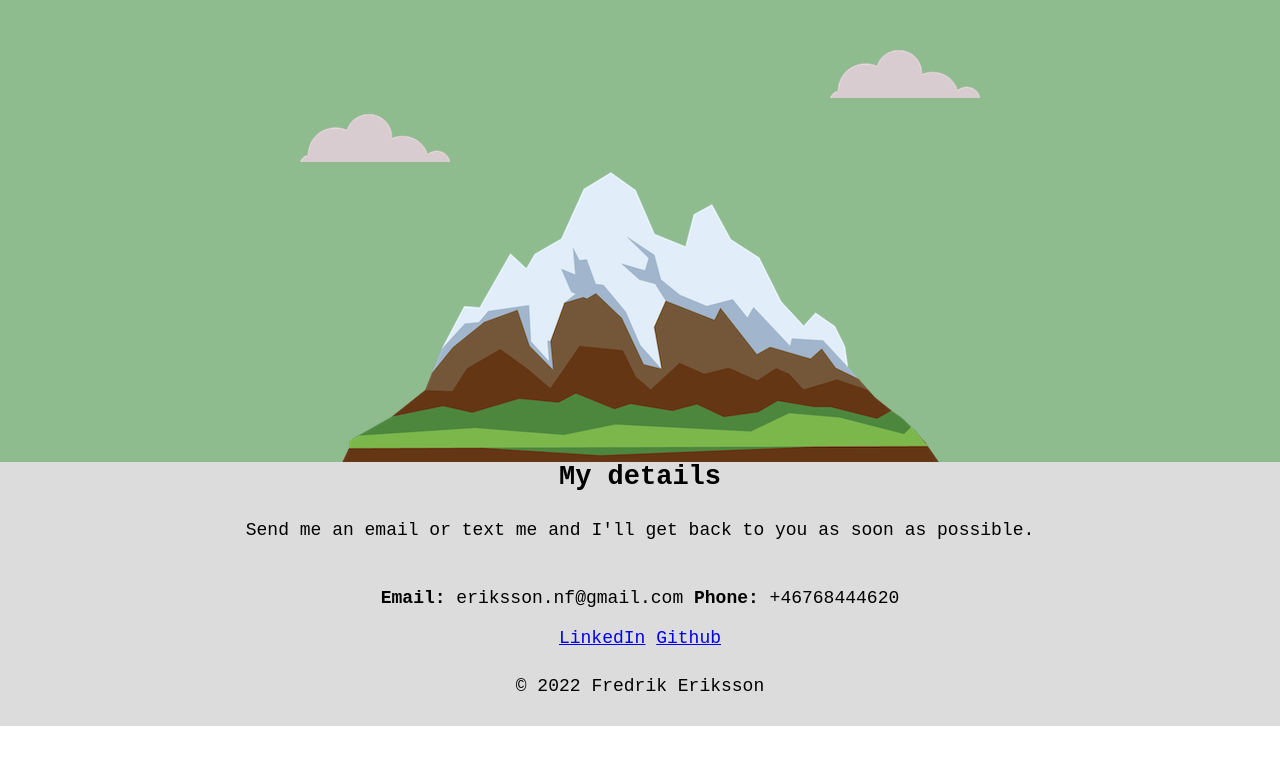
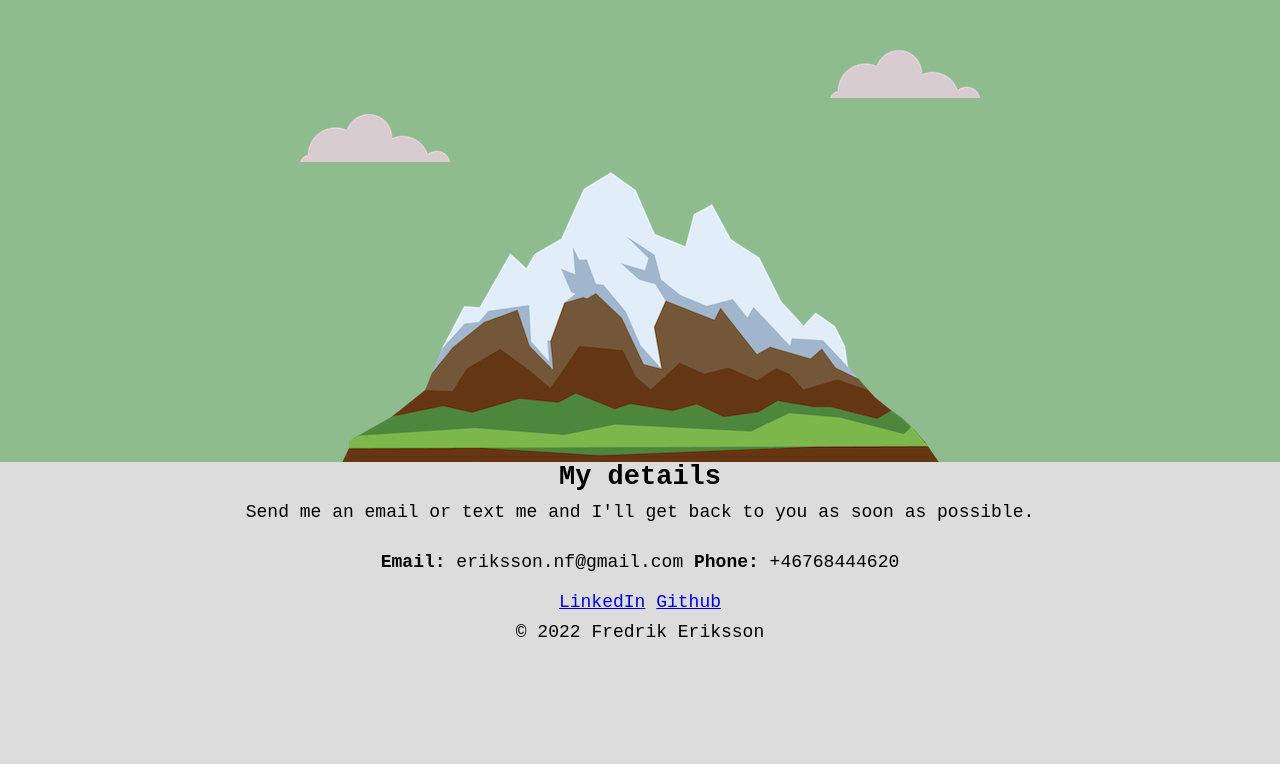
Before and after one commit to ErikssonF/Portfolio, a plain HTML site: page contact.html in a window 1280 px wide. Drawn offline with Linux system fonts and the light colour scheme.

Commit message:
added height to bottom div in contact page

```diff
--- a/contact.html
+++ b/contact.html
@@ -26,12 +26,12 @@
 
   </div>
 
-  <div class="bottom">
+  <div id="contactbottom" class="bottom">
     <br>
     <a class="footer-link" href="https://www.linkedin.com/in/fredrik-eriksson-91896a184/"> LinkedIn</a>
     <a class="footer-link" href="https://github.com/erikssonf"> Github</a>
     <p>© 2022 Fredrik Eriksson</p>
   </div>
+
 </body>
-
 </html>
--- a/css/styles.css
+++ b/css/styles.css
@@ -4,6 +4,8 @@ body{
   text-align: center;
   margin: 0;
   text-decoration-color:#2F4F4F;
+  padding: 0;
+
 }
 
 hr{
@@ -28,6 +30,7 @@ h3{
 p{
   padding-top:10px;
   padding-bottom: 30px;
+  margin:0;
 }
 
 .skills{
@@ -42,6 +45,10 @@ p{
 #message{
   width: 5%;
   height: 5%;
+}
+
+#contactbottom{
+  height:400px;
 }
 
 .top{
```
